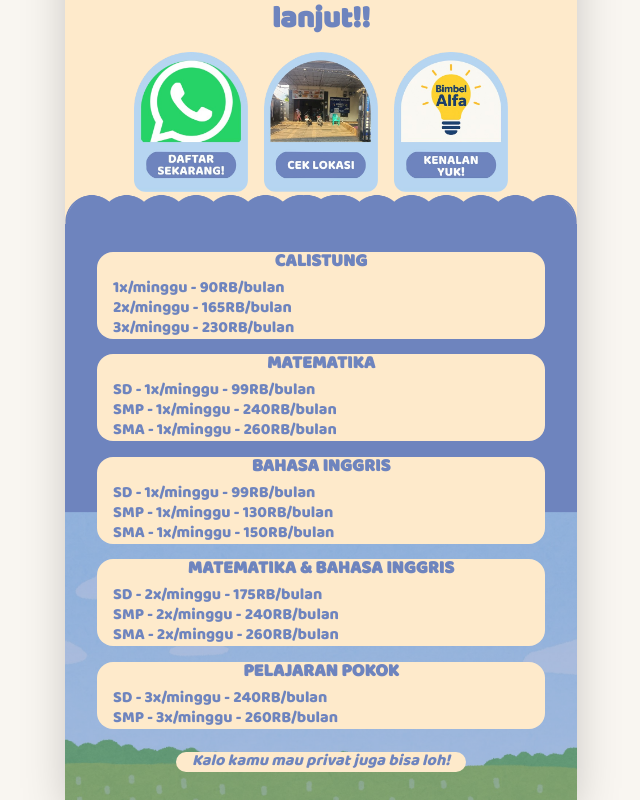
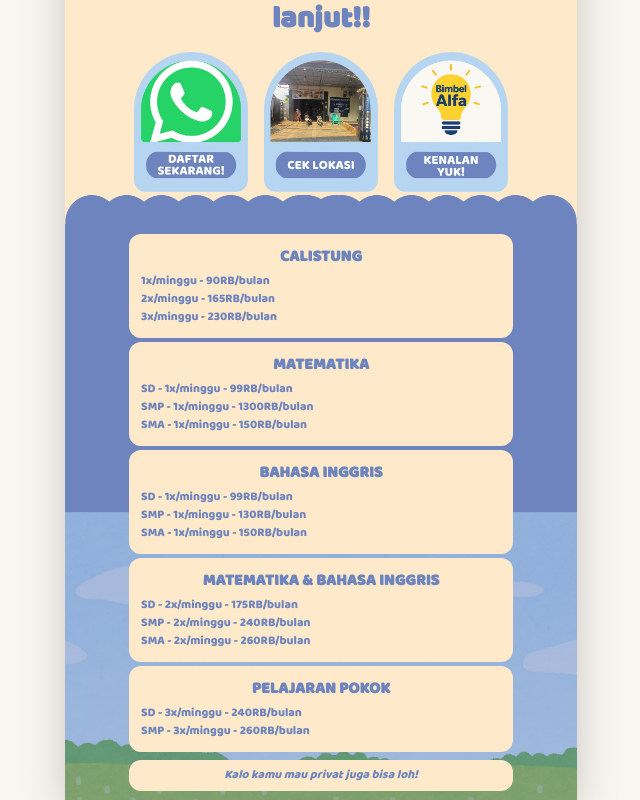
Before and after one commit to Cyrochrome/bimbel-alfa, a Next.js app: page / in a window 1280 px wide. Shown: the part 640-1440 px from the top of the page, without its empty margins (319-959 px from the left). Built offline with nearby package versions, Linux system fonts and the light colour scheme.

Commit message:
Patch FIx

```diff
--- a/src/app/globals.css
+++ b/src/app/globals.css
@@ -21,3 +21,18 @@ html,
 body {
   @apply h-full;
 }
+
+@keyframes fade-in-up {
+  from {
+    opacity: 0;
+    transform: translateY(20px);
+  }
+  to {
+    opacity: 1;
+    transform: translateY(0);
+  }
+}
+
+.fade-in-up {
+  animation: fade-in-up 0.3s ease-out;
+}
--- /dev/null
+++ b/src/components/Modal.tsx
@@ -0,0 +1,40 @@
+'use client';
+
+import { useEffect } from 'react';
+
+interface ModalProps {
+  title: string;
+  children: React.ReactNode;
+  onClose: () => void;
+}
+
+export default function Modal({ title, children, onClose }: ModalProps) {
+  // Prevent background scroll
+  useEffect(() => {
+    document.body.style.overflow = 'hidden';
+    return () => {
+      document.body.style.overflow = '';
+    };
+  }, []);
+
+  return (
+    <div
+      className="fixed bg-black/40 backdrop-blur-sm z-50 flex items-center justify-center"
+      onClick={onClose}
+    >
+      <div
+        onClick={(e) => e.stopPropagation()}
+        className="bg-cream text-lilac p-6 rounded-lg max-w-sm w-full relative shadow-lg fade-in-up"
+      >
+        <h2 className="text-xl font-bold mb-4">{title}</h2>
+        <div>{children}</div>
+        <button
+          onClick={onClose}
+          className="absolute top-2 right-2 text-gray-600 hover:text-black text-xl"
+        >
+          &times;
+        </button>
+      </div>
+    </div>
+  );
+}
--- a/src/components/Sections/MainCardsSection.tsx
+++ b/src/components/Sections/MainCardsSection.tsx
@@ -2,7 +2,8 @@
 
 import SectionTemplate from './SectionTemplate';
 import Image from 'next/image';
-import { ReactNode, useState } from 'react';
+import { ReactNode, useState, useEffect } from 'react';
+import { createPortal } from 'react-dom';
 
 interface Card {
   label: string;
@@ -13,6 +14,26 @@ interface Card {
 
 export default function MainCardsSection() {
   const [activeModal, setActiveModal] = useState<Card | null>(null);
+  useEffect(() => {
+    if (activeModal) {
+      document.body.style.overflow = 'hidden';
+    } else {
+      document.body.style.overflow = '';
+    }
+
+    return () => {
+      document.body.style.overflow = '';
+    };
+  }, [activeModal]);
+
+  useEffect(() => {
+    const handleKeyDown = (e: KeyboardEvent) => {
+      if (e.key === 'Escape') setActiveModal(null);
+    };
+
+    document.addEventListener('keydown', handleKeyDown);
+    return () => document.removeEventListener('keydown', handleKeyDown);
+  }, []);
 
   const cards: Card[] = [
     {
@@ -87,9 +108,16 @@ export default function MainCardsSection() {
       </div>
 
       {/* Simple Modal */}
-      {activeModal && (
-        <div className="fixed inset-0 bg-black/50 flex items-center justify-center z-50">
-          <div className="bg-cream text-lilac p-6 rounded-lg max-w-sm w-full relative">
+      {activeModal &&
+        createPortal(
+          <div
+            className="fixed inset-0 z-[9999] flex items-center justify-center bg-black/50 backdrop-blur-sm"
+            onClick={() => setActiveModal(null)}
+          >
+            <div
+              onClick={(e) => e.stopPropagation()}
+              className="bg-cream text-lilac p-6 rounded-lg max-w-sm w-full relative fade-in-up"
+            >
               <h2 className="text-xl font-bold mb-4">{activeModal.label}</h2>
               <div>{activeModal.modalContent}</div>
               <button
@@ -99,7 +127,8 @@ export default function MainCardsSection() {
                 &times;
               </button>
             </div>
-        </div>
+          </div>,
+          document.body
         )}
     </SectionTemplate>
   );
--- a/src/components/Sections/ProductsSection.tsx
+++ b/src/components/Sections/ProductsSection.tsx
@@ -5,64 +5,63 @@ export default function ProductsSection() {
     <SectionTemplate
       backgroundSrcs={['/assets/img/bg4-bimbel-alfa.png', '/assets/img/bg5-bimbel-alfa.png']}
     >
-      <div className="absolute inset-0 flex flex-col justify-center items-center px-4 py-8 text-lilac">
-        <div className="flex flex-col gap-4 text-sm sm:text-base max-w-5xl w-full justify-center items-center">
-          {/* CALISTUNG */}
-          <div className="bg-cream rounded-2xl w-full max-w-md px-3 sm:px-4 transform hover:scale-[1.05] transition-transform will-change-transform">
-            <h3 className="text-center font-semibold text-lg mb-1 leading-tight">CALISTUNG</h3>
-            <ul className="leading-tight">
-              <li>1x/minggu - 90RB/bulan</li>
-              <li>2x/minggu - 165RB/bulan</li>
-              <li>3x/minggu - 230RB/bulan</li>
-            </ul>
-          </div>
+      <div className="relative w-full h-full flex flex-col justify-center items-center px-2 sm:px-4 py-4 text-lilac z-10">
+        <div className="flex flex-col gap-1 text-xs sm:text-sm max-w-5xl w-full items-center">
+          {[
+            {
+              title: 'CALISTUNG',
+              items: [
+                '1x/minggu - 90RB/bulan',
+                '2x/minggu - 165RB/bulan',
+                '3x/minggu - 230RB/bulan',
+              ],
+            },
+            {
+              title: 'MATEMATIKA',
+              items: [
+                'SD - 1x/minggu - 99RB/bulan',
+                'SMP - 1x/minggu - 1300RB/bulan',
+                'SMA - 1x/minggu - 150RB/bulan',
+              ],
+            },
+            {
+              title: 'BAHASA INGGRIS',
+              items: [
+                'SD - 1x/minggu - 99RB/bulan',
+                'SMP - 1x/minggu - 130RB/bulan',
+                'SMA - 1x/minggu - 150RB/bulan',
+              ],
+            },
+            {
+              title: 'MATEMATIKA & BAHASA INGGRIS',
+              items: [
+                'SD - 2x/minggu - 175RB/bulan',
+                'SMP - 2x/minggu - 240RB/bulan',
+                'SMA - 2x/minggu - 260RB/bulan',
+              ],
+            },
+            {
+              title: 'PELAJARAN POKOK',
+              items: ['SD - 3x/minggu - 240RB/bulan', 'SMP - 3x/minggu - 260RB/bulan'],
+            },
+          ].map((section, idx) => (
+            <div
+              key={idx}
+              className="bg-cream rounded-xl w-full max-w-sm px-2 sm:px-3 sm:py-3 leading-tight transform hover:scale-[1.02] transition-transform"
+            >
+              <h3 className="text-center font-semibold text-sm sm:text-base mb-1">
+                {section.title}
+              </h3>
+              <ul className="space-y-0.5 text-[11px] sm:text-xs">
+                {section.items.map((item, i) => (
+                  <li key={i}>{item}</li>
+                ))}
+              </ul>
+            </div>
+          ))}
 
-          {/* Matematika */}
-          <div className="bg-cream rounded-2xl w-full max-w-md px-3 sm:px-4 transform hover:scale-[1.05] transition-transform will-change-transform">
-            <h3 className="text-center font-semibold text-lg mb-1 leading-tight">MATEMATIKA</h3>
-            <ul className="leading-tight">
-              <li>SD - 1x/minggu - 99RB/bulan</li>
-              <li>SMP - 1x/minggu - 240RB/bulan</li>
-              <li>SMA - 1x/minggu - 260RB/bulan</li>
-            </ul>
-          </div>
-
-          {/* Bahasa Inggris */}
-          <div className="bg-cream rounded-2xl w-full max-w-md px-3 sm:px-4 transform hover:scale-[1.05] transition-transform will-change-transform">
-            <h3 className="text-center font-semibold text-lg mb-1 leading-tight">BAHASA INGGRIS</h3>
-            <ul className="leading-tight">
-              <li>SD - 1x/minggu - 99RB/bulan</li>
-              <li>SMP - 1x/minggu - 130RB/bulan</li>
-              <li>SMA - 1x/minggu - 150RB/bulan</li>
-            </ul>
-          </div>
-
-          {/* Matematika & Bahasa Inggris */}
-          <div className="bg-cream rounded-2xl w-full max-w-md px-3 sm:px-4 transform hover:scale-[1.05] transition-transform will-change-transform">
-            <h3 className="text-center font-semibold text-lg mb-1 leading-tight">
-              MATEMATIKA & BAHASA INGGRIS
-            </h3>
-            <ul className="leading-tight">
-              <li>SD - 2x/minggu - 175RB/bulan</li>
-              <li>SMP - 2x/minggu - 240RB/bulan</li>
-              <li>SMA - 2x/minggu - 260RB/bulan</li>
-            </ul>
-          </div>
-
-          {/* Pelajaran Pokok */}
-          <div className="bg-cream rounded-2xl w-full max-w-md px-3 sm:px-4 transform hover:scale-[1.05] transition-transform will-change-transform">
-            <h3 className="text-center font-semibold text-lg mb-1 leading-tight">
-              PELAJARAN POKOK
-            </h3>
-            <ul className="leading-tight">
-              <li>SD - 3x/minggu - 240RB/bulan</li>
-              <li>SMP - 3x/minggu - 260RB/bulan</li>
-            </ul>
-          </div>
-
-          {/* Privat Info */}
-          <div className="bg-cream rounded-2xl max-w-md text-center mt-2 px-3 sm:px-4 transform hover:scale-[1.05] transition-transform will-change-transform">
-            <p className="font-medium italic leading-tight text-cemter">
+          <div className="bg-cream rounded-xl w-full max-w-sm px-2 py-2 text-center mt-1">
+            <p className="italic font-medium text-[11px] sm:text-xs leading-tight">
               Kalo kamu mau privat juga bisa loh!
             </p>
           </div>
--- a/src/components/Sections/SectionTemplate.tsx
+++ b/src/components/Sections/SectionTemplate.tsx
@@ -45,7 +45,7 @@ export default function StackedSectionTemplate({
         />
       ))}
 
-      <div className="absolute inset-0 z-10">{children}</div>
+      <div className="relative z-10 w-full h-full">{children}</div>
     </section>
   );
 }
--- a/src/components/Sections/TutorsSection.tsx
+++ b/src/components/Sections/TutorsSection.tsx
@@ -10,17 +10,17 @@ import Image from 'next/image';
 const tutors = [
   {
     name: 'Kak Tuti',
-    quote: 'Perubahan tidak akan datang dari kaki yang diam',
+    quote: 'Perubahan tidak akan datang dari kaki yang diam.',
     image: '/assets/img/tutors/kak-tuti.jpg',
   },
   {
     name: 'Kak Zahra',
-    quote: 'Lakukan segala sesuatu yang ingin kau lakukan, selama kesempatan itu ada',
+    quote: 'Lakukan segala sesuatu yang ingin kau lakukan, selama kesempatan itu ada.',
     image: '/assets/img/tutors/kak-zahra.jpg',
   },
   {
     name: 'Kak Nabila',
-    quote: 'Selama masih ada yang namanya perjuangan, tidak akan ada yang sia-sia',
+    quote: 'Selama masih ada yang namanya perjuangan, tidak akan ada yang sia-sia.',
     image: '/assets/img/tutors/kak-nabila.jpg',
   },
   {
@@ -48,12 +48,12 @@ const tutors = [
   },
   {
     name: 'Kak Raafid',
-    quote: 'Jadikan pengalaman sebagai pelajaran bukan cobaan',
+    quote: 'Jadikan pengalaman sebagai pelajaran bukan cobaan.',
     image: '/assets/img/tutors/kak-raafid.jpg',
   },
   {
     name: 'Kak Savira',
-    quote: 'Never give up on what you really want to do',
+    quote: 'Never give up on what you really want to do.',
     image: '/assets/img/tutors/kak-savira.jpg',
   },
 ];
```
Lines whose indentation alone changed are shown as unchanged.
